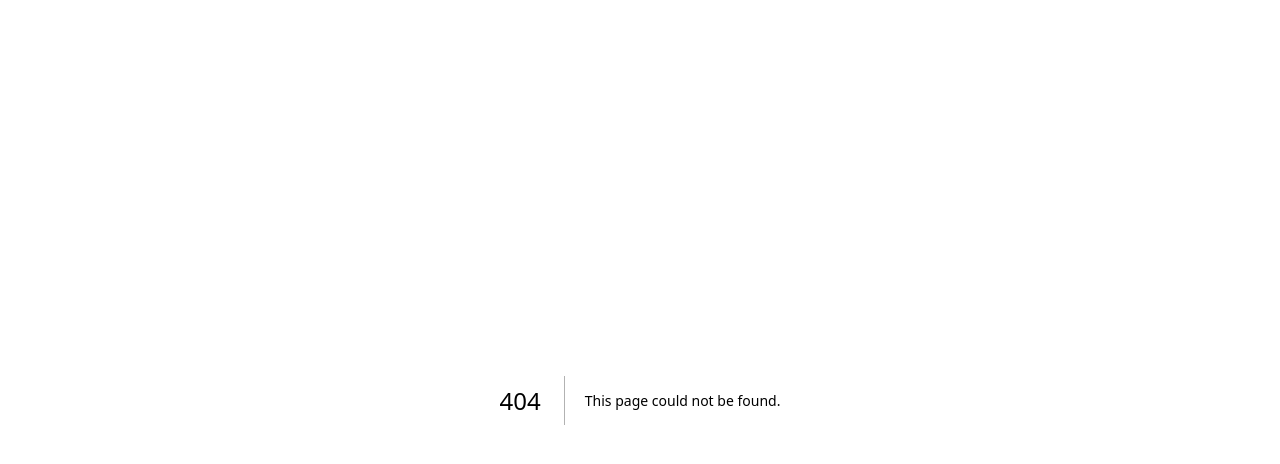
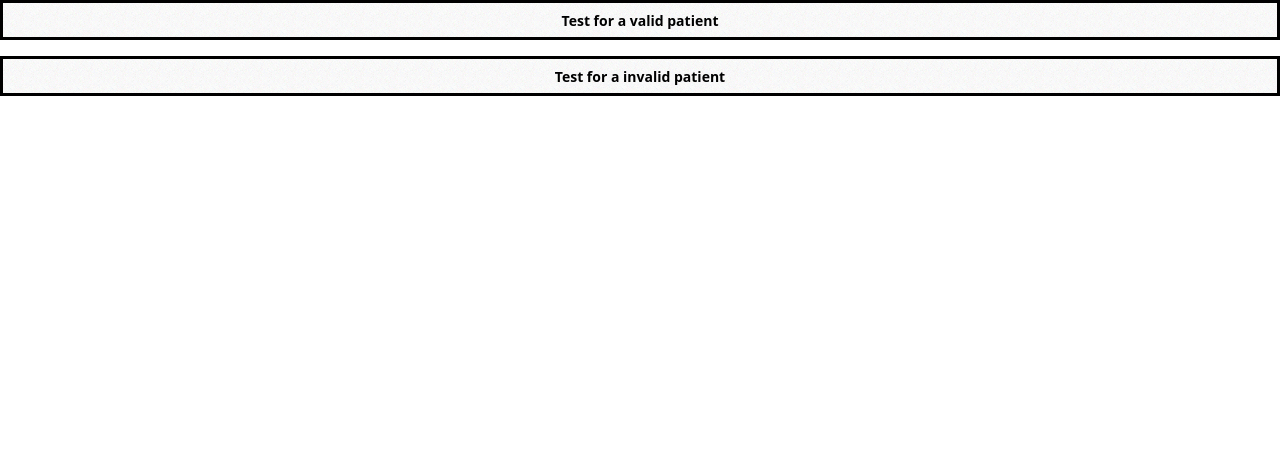
Before and after one commit to ChuanyuanLiu/Recalio, a Next.js app: page / in a window 1280 px wide. Before the commit this address had no page. Shown: the top 464 px of the page. Built offline with nearby package versions, Linux system fonts and the light colour scheme.

Commit message:
more UI improvements

```diff
--- a/app/globals.css
+++ b/app/globals.css
@@ -1,3 +1,6 @@
 @import "tailwindcss";
-@plugin "daisyui";
+@plugin "daisyui" {
+  themes: ["light"];
+  darkTheme: false;
+};
 @plugin "@tailwindcss/typography";
--- a/app/layout.tsx
+++ b/app/layout.tsx
@@ -25,7 +25,7 @@ export default function RootLayout({
   return (
     <html lang="en">
       <body
-        className={`${geistSans.variable} ${geistMono.variable} antialiased`}
+        className={`${geistSans.variable} ${geistMono.variable} antialiased bg-base-100`}
       >
         {children}
       </body>
--- /dev/null
+++ b/app/page.tsx
@@ -0,0 +1,8 @@
+export default function Home() {
+  return (
+    <div className="flex flex-col gap-4">
+      <button className="btn btn-primary">Test for a valid patient</button>
+      <button className="btn btn-primary">Test for a invalid patient</button>
+    </div>
+  )
+}
--- a/app/patient/[id]/page.tsx
+++ b/app/patient/[id]/page.tsx
@@ -21,13 +21,13 @@ export default function Home() {
         <div className="max-w-[800px] p-4 flex flex-col gap-4">
           <img src="/friendly_health_clinic.png" alt="Family Health Clinic" className="max-w-[200px] mx-auto" />
           <div>
-            <VoiceAgent />
-          </div>
-          <div className="pt-8">
             Welcome back <span className="font-medium">Max Lee</span>, here are recent consultations provided by <span className="font-medium">Friendly Health Clinic</span>.
           </div>
           <div className="pt-8">
             <Calendar sessions={sessions} />
+          </div>
+          <div>
+            <VoiceAgent />
           </div>
           <div className="h-[100px] shrink-0" />
         </div>
```
